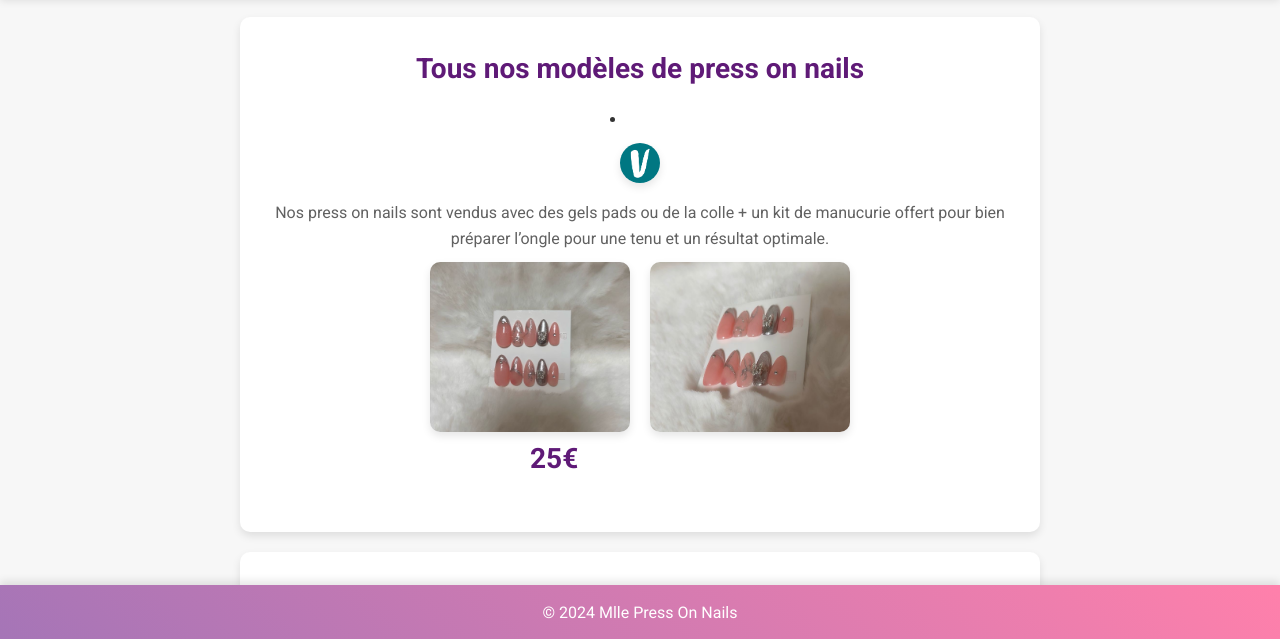
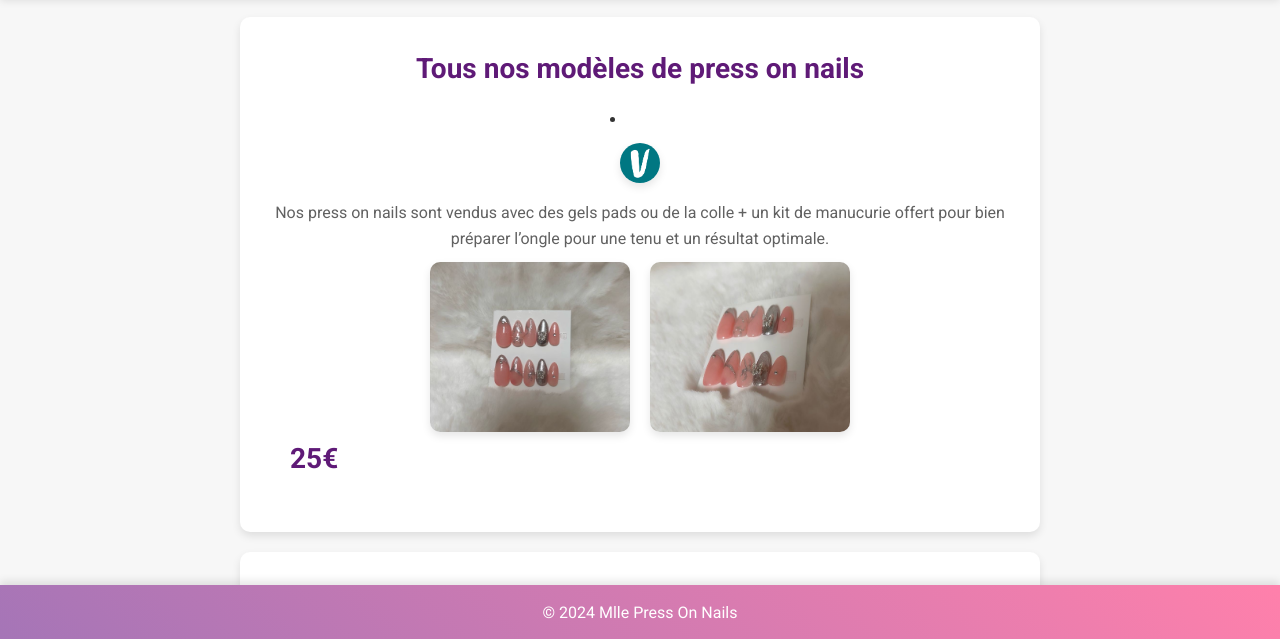
Before and after one commit to Dolau25/Mllepressonnails, a plain HTML site: page gallery.html in a window 1280 px wide. Shown: the part 159-798 px from the top of the page. Drawn offline with Linux system fonts and the light colour scheme.

Commit message:
Update styles.css

```diff
--- a/styles.css
+++ b/styles.css
@@ -197,7 +197,7 @@ section h3 {
 position: relative;
 width: 100%;
 bottom: 10px;
-left: 250px;
+left: 10px;
 padding: 5px 10px;
 border-radius: 5px;
     font-size: 28px;
```
